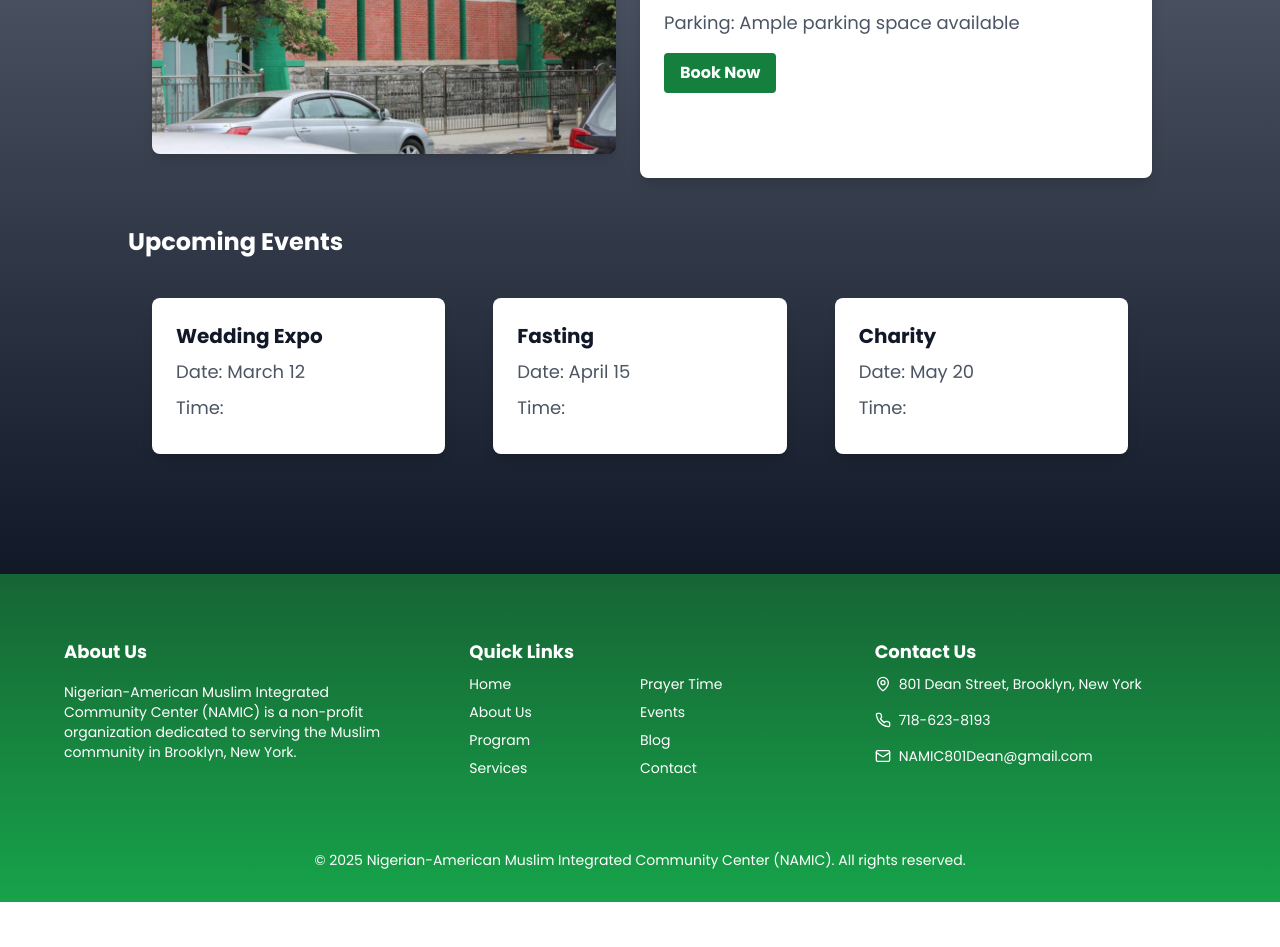
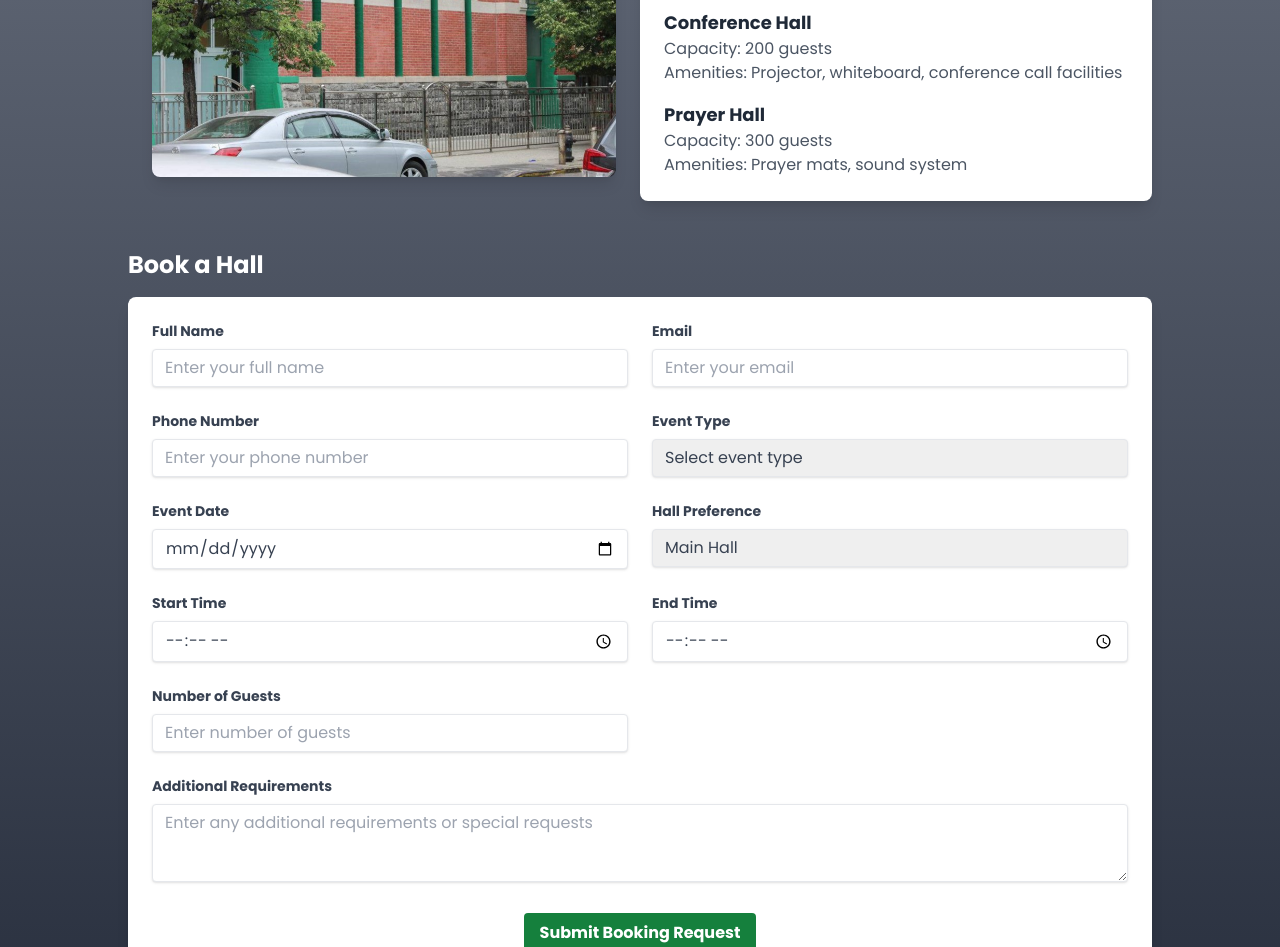
Before and after one commit to seunosinowo/NAMICCenter, a React (Vite) app: page /event in a window 1280 px wide. Shown: the part 460-1407 px from the top of the page. Before the commit the page ends 1362 px from the top, so only its background shows below. Built offline with nearby package versions, Linux system fonts and the light colour scheme; the HTML template or start-up script is replaced by a standard one.

Commit message:
Add hall selection and capacity display

```diff
--- a/src/components/other_pages/MainEventCenter.jsx
+++ b/src/components/other_pages/MainEventCenter.jsx
@@ -1,13 +1,101 @@
-import React from 'react';
+import React, { useState } from 'react';
 import { motion } from 'framer-motion';
 import eventTradition from '../../assets/mos.jpg';
 
+const Events = () => {
+  const [formData, setFormData] = useState({
+    name: '',
+    email: '',
+    phone: '',
+    eventType: '',
+    date: '',
+    startTime: '',
+    endTime: '',
+    numberOfGuests: '',
+    additionalRequirements: '',
+    hallPreference: 'main-hall'
+  });
 
-const Events = () => {
+  const [bookings, setBookings] = useState([
+    {
+      id: 1,
+      name: 'John Doe',
+      eventType: 'Wedding',
+      date: '2024-03-12',
+      startTime: '14:00',
+      endTime: '22:00',
+      numberOfGuests: 200,
+      hallPreference: 'main-hall'
+    },
+    {
+      id: 2,
+      name: 'Jane Smith',
+      eventType: 'Conference',
+      date: '2024-04-15',
+      startTime: '09:00',
+      endTime: '17:00',
+      numberOfGuests: 150,
+      hallPreference: 'conference-hall'
+    },
+    {
+      id: 3,
+      name: 'Mike Johnson',
+      eventType: 'Birthday Party',
+      date: '2024-05-20',
+      startTime: '18:00',
+      endTime: '23:00',
+      numberOfGuests: 100,
+      hallPreference: 'main-hall'
+    }
+  ]);
+
+  const [success, setSuccess] = useState(false);
+  const [error, setError] = useState(null);
+
+  const handleChange = (e) => {
+    const { name, value } = e.target;
+    setFormData(prev => ({
+      ...prev,
+      [name]: value
+    }));
+  };
+
+  const handleSubmit = (e) => {
+    e.preventDefault();
+    try {
+      // Create new booking with a unique ID
+      const newBooking = {
+        id: bookings.length + 1,
+        ...formData
+      };
+
+      // Add to bookings array
+      setBookings(prev => [...prev, newBooking]);
+
+      // Reset form
+      setFormData({
+        name: '',
+        email: '',
+        phone: '',
+        eventType: '',
+        date: '',
+        startTime: '',
+        endTime: '',
+        numberOfGuests: '',
+        additionalRequirements: '',
+        hallPreference: 'main-hall'
+      });
+
+      setSuccess(true);
+      setTimeout(() => setSuccess(false), 3000);
+    } catch (err) {
+      setError('Error submitting booking. Please try again.');
+      setTimeout(() => setError(null), 3000);
+    }
+  };
+
   return (
-    <div
-      className="bg-gradient-to-b from-gray-500 to-gray-900 py-12"
-    >
+    <div className="bg-gradient-to-b from-gray-500 to-gray-900 py-12">
       <motion.div
         initial={{ opacity: 0, y: 20 }}
         whileInView={{ opacity: 1, y: 0 }}
@@ -15,47 +103,234 @@ const Events = () => {
         viewport={{ once: true }}
         className="max-w-5xl mx-auto text-center"
       >
-        <h2 className="text-6xl font-bold text-white mb-4">Events</h2>
-        <p className="text-lg text-white mb-8">Our state-of-the-art events center is perfect for weddings, conferences, and more.</p>
+        <h2 className="text-6xl font-bold text-white mb-4">Events Center</h2>
+        <p className="text-lg text-white mb-8">Book our state-of-the-art halls for your special events</p>
       </motion.div>
+
       <div className="max-w-5xl mx-auto flex flex-wrap justify-center">
         <div className="w-full md:w-1/2 xl:w-1/2 p-6">
           <img src={eventTradition} alt="Events Center" className="w-full h-full object-cover rounded-lg shadow-lg" />
         </div>
         <div className="w-full md:w-1/2 xl:w-1/2 p-6 bg-white rounded-lg shadow-lg">
-          <h3 className="text-2xl font-bold text-green-900 mb-4">Events Center Details</h3>
-          <p className="text-lg text-gray-600 mb-4">Capacity: 500 guests</p>
-          <p className="text-lg text-gray-600 mb-4">Amenities: Sound system, projector, catering services</p>
-          <p className="text-lg text-gray-600 mb-4">Parking: Ample parking space available</p>
-          <button className="bg-green-700 hover:bg-green-900 text-white font-bold py-2 px-4 rounded">
-            Book Now
-          </button>
+          <h3 className="text-2xl font-bold text-green-900 mb-4">Available Halls</h3>
+          <div className="space-y-4">
+            <div>
+              <h4 className="text-lg font-bold text-gray-800">Main Hall</h4>
+              <p className="text-gray-600">Capacity: 500 guests</p>
+              <p className="text-gray-600">Amenities: Sound system, projector, stage, catering services</p>
+            </div>
+            <div>
+              <h4 className="text-lg font-bold text-gray-800">Conference Hall</h4>
+              <p className="text-gray-600">Capacity: 200 guests</p>
+              <p className="text-gray-600">Amenities: Projector, whiteboard, conference call facilities</p>
+            </div>
+            <div>
+              <h4 className="text-lg font-bold text-gray-800">Prayer Hall</h4>
+              <p className="text-gray-600">Capacity: 300 guests</p>
+              <p className="text-gray-600">Amenities: Prayer mats, sound system</p>
+            </div>
+          </div>
         </div>
       </div>
+
       <div className="max-w-5xl mx-auto py-12">
-        <h3 className="text-2xl font-bold text-white mb-4">Upcoming Events</h3>
+        <h3 className="text-2xl font-bold text-white mb-4">Book a Hall</h3>
+        <div className="bg-white rounded-lg shadow-lg p-6">
+          {success && (
+            <div className="bg-green-100 border border-green-400 text-green-700 px-4 py-3 rounded mb-4">
+              Booking submitted successfully! We'll contact you shortly.
+            </div>
+          )}
+          {error && (
+            <div className="bg-red-100 border border-red-400 text-red-700 px-4 py-3 rounded mb-4">
+              {error}
+            </div>
+          )}
+          <form onSubmit={handleSubmit} className="space-y-6">
+            <div className="grid grid-cols-1 md:grid-cols-2 gap-6">
+              <div>
+                <label className="block text-gray-700 text-sm font-bold mb-2" htmlFor="name">
+                  Full Name
+                </label>
+                <input
+                  type="text"
+                  name="name"
+                  value={formData.name}
+                  onChange={handleChange}
+                  required
+                  className="shadow appearance-none border rounded w-full py-2 px-3 text-gray-700 leading-tight focus:outline-none focus:shadow-outline"
+                  placeholder="Enter your full name"
+                />
+              </div>
+
+              <div>
+                <label className="block text-gray-700 text-sm font-bold mb-2" htmlFor="email">
+                  Email
+                </label>
+                <input
+                  type="email"
+                  name="email"
+                  value={formData.email}
+                  onChange={handleChange}
+                  required
+                  className="shadow appearance-none border rounded w-full py-2 px-3 text-gray-700 leading-tight focus:outline-none focus:shadow-outline"
+                  placeholder="Enter your email"
+                />
+              </div>
+
+              <div>
+                <label className="block text-gray-700 text-sm font-bold mb-2" htmlFor="phone">
+                  Phone Number
+                </label>
+                <input
+                  type="tel"
+                  name="phone"
+                  value={formData.phone}
+                  onChange={handleChange}
+                  required
+                  className="shadow appearance-none border rounded w-full py-2 px-3 text-gray-700 leading-tight focus:outline-none focus:shadow-outline"
+                  placeholder="Enter your phone number"
+                />
+              </div>
+
+              <div>
+                <label className="block text-gray-700 text-sm font-bold mb-2" htmlFor="eventType">
+                  Event Type
+                </label>
+                <select
+                  name="eventType"
+                  value={formData.eventType}
+                  onChange={handleChange}
+                  required
+                  className="shadow appearance-none border rounded w-full py-2 px-3 text-gray-700 leading-tight focus:outline-none focus:shadow-outline"
+                >
+                  <option value="">Select event type</option>
+                  <option value="wedding">Wedding</option>
+                  <option value="conference">Conference</option>
+                  <option value="birthday">Birthday Party</option>
+                  <option value="meeting">Business Meeting</option>
+                  <option value="religious">Religious Event</option>
+                  <option value="other">Other</option>
+                </select>
+              </div>
+
+              <div>
+                <label className="block text-gray-700 text-sm font-bold mb-2" htmlFor="date">
+                  Event Date
+                </label>
+                <input
+                  type="date"
+                  name="date"
+                  value={formData.date}
+                  onChange={handleChange}
+                  required
+                  className="shadow appearance-none border rounded w-full py-2 px-3 text-gray-700 leading-tight focus:outline-none focus:shadow-outline"
+                />
+              </div>
+
+              <div>
+                <label className="block text-gray-700 text-sm font-bold mb-2" htmlFor="hallPreference">
+                  Hall Preference
+                </label>
+                <select
+                  name="hallPreference"
+                  value={formData.hallPreference}
+                  onChange={handleChange}
+                  required
+                  className="shadow appearance-none border rounded w-full py-2 px-3 text-gray-700 leading-tight focus:outline-none focus:shadow-outline"
+                >
+                  <option value="main-hall">Main Hall</option>
+                  <option value="conference-hall">Conference Hall</option>
+                  <option value="prayer-hall">Prayer Hall</option>
+                </select>
+              </div>
+
+              <div>
+                <label className="block text-gray-700 text-sm font-bold mb-2" htmlFor="startTime">
+                  Start Time
+                </label>
+                <input
+                  type="time"
+                  name="startTime"
+                  value={formData.startTime}
+                  onChange={handleChange}
+                  required
+                  className="shadow appearance-none border rounded w-full py-2 px-3 text-gray-700 leading-tight focus:outline-none focus:shadow-outline"
+                />
+              </div>
+
+              <div>
+                <label className="block text-gray-700 text-sm font-bold mb-2" htmlFor="endTime">
+                  End Time
+                </label>
+                <input
+                  type="time"
+                  name="endTime"
+                  value={formData.endTime}
+                  onChange={handleChange}
+                  required
+                  className="shadow appearance-none border rounded w-full py-2 px-3 text-gray-700 leading-tight focus:outline-none focus:shadow-outline"
+                />
+              </div>
+
+              <div>
+                <label className="block text-gray-700 text-sm font-bold mb-2" htmlFor="numberOfGuests">
+                  Number of Guests
+                </label>
+                <input
+                  type="number"
+                  name="numberOfGuests"
+                  value={formData.numberOfGuests}
+                  onChange={handleChange}
+                  required
+                  min="1"
+                  className="shadow appearance-none border rounded w-full py-2 px-3 text-gray-700 leading-tight focus:outline-none focus:shadow-outline"
+                  placeholder="Enter number of guests"
+                />
+              </div>
+            </div>
+
+            <div>
+              <label className="block text-gray-700 text-sm font-bold mb-2" htmlFor="additionalRequirements">
+                Additional Requirements
+              </label>
+              <textarea
+                name="additionalRequirements"
+                value={formData.additionalRequirements}
+                onChange={handleChange}
+                className="shadow appearance-none border rounded w-full py-2 px-3 text-gray-700 leading-tight focus:outline-none focus:shadow-outline"
+                rows="3"
+                placeholder="Enter any additional requirements or special requests"
+              />
+            </div>
+
+            <div className="flex items-center justify-center">
+              <button
+                type="submit"
+                className="bg-green-700 hover:bg-green-900 text-white font-bold py-2 px-4 rounded focus:outline-none focus:shadow-outline"
+              >
+                Submit Booking Request
+              </button>
+            </div>
+          </form>
+        </div>
+      </div>
+
+      <div className="max-w-5xl mx-auto py-12">
+        <h3 className="text-2xl font-bold text-white mb-4">Upcoming Bookings</h3>
         <div className="flex flex-wrap justify-center">
-          <div className="w-full md:w-1/3 xl:w-1/3 p-6">
-            <div className="bg-white rounded-lg shadow-lg p-6">
-              <h4 className="text-xl font-bold text-gray-900 mb-2">Wedding Expo</h4>
-              <p className="text-lg text-gray-600 mb-2">Date: March 12</p>
-              <p className="text-lg text-gray-600 mb-2">Time: </p>
+          {bookings.map((booking) => (
+            <div key={booking.id} className="w-full md:w-1/3 xl:w-1/3 p-6">
+              <div className="bg-white rounded-lg shadow-lg p-6">
+                <h4 className="text-xl font-bold text-gray-900 mb-2">{booking.eventType}</h4>
+                <p className="text-lg text-gray-600 mb-2">Booked by: {booking.name}</p>
+                <p className="text-lg text-gray-600 mb-2">Date: {booking.date}</p>
+                <p className="text-lg text-gray-600 mb-2">Time: {booking.startTime} - {booking.endTime}</p>
+                <p className="text-lg text-gray-600 mb-2">Hall: {booking.hallPreference}</p>
+                <p className="text-lg text-gray-600 mb-2">Guests: {booking.numberOfGuests}</p>
+              </div>
             </div>
-          </div>
-          <div className="w-full md:w-1/3 xl:w-1/3 p-6">
-            <div className="bg-white rounded-lg shadow-lg p-6">
-              <h4 className="text-xl font-bold text-gray-900 mb-2">Fasting</h4>
-              <p className="text-lg text-gray-600 mb-2">Date: April 15</p>
-              <p className="text-lg text-gray-600 mb-2">Time: </p>
-            </div>
-          </div>
-          <div className="w-full md:w-1/3 xl:w-1/3 p-6">
-            <div className="bg-white rounded-lg shadow-lg p-6">
-              <h4 className="text-xl font-bold text-gray-900 mb-2">Charity </h4>
-              <p className="text-lg text-gray-600 mb-2">Date: May 20</p>
-              <p className="text-lg text-gray-600 mb-2">Time: </p>
-            </div>
-          </div>
+          ))}
         </div>
       </div>
     </div>
```
